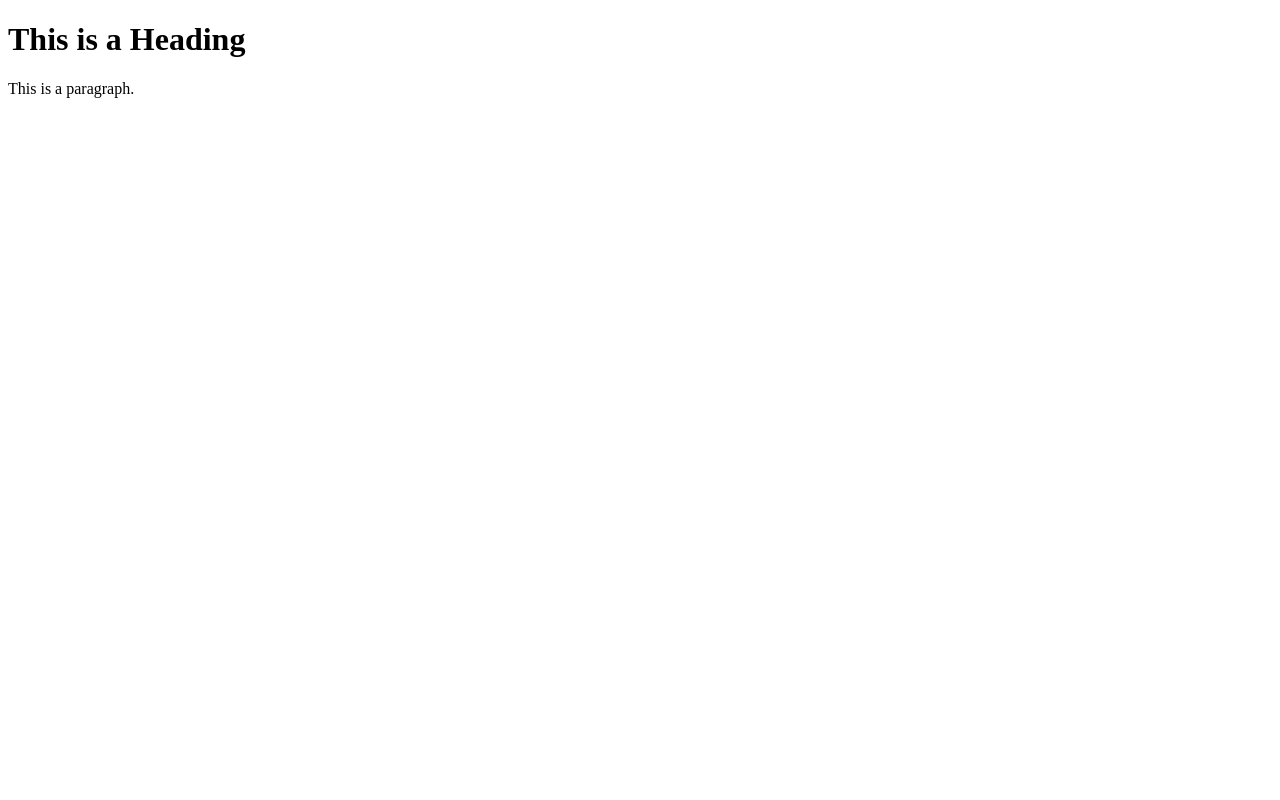
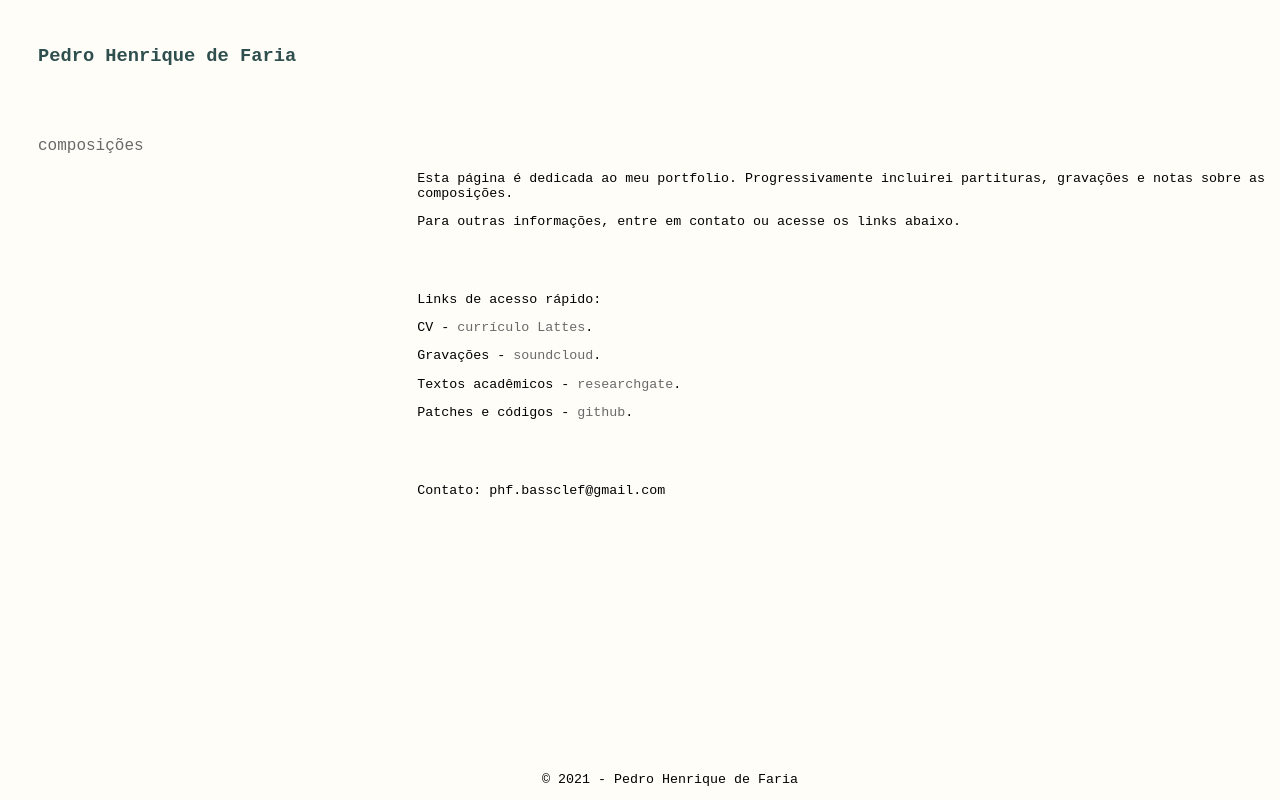
Before and after one commit to phfaria/phfaria.github.io, a plain HTML site: page index.html in a window 1280 px wide. Drawn offline with Linux system fonts and the light colour scheme.

Commit message:
Add files via upload

```diff
--- a/index.html
+++ b/index.html
@@ -1,12 +1,95 @@
 <!DOCTYPE html>
 <html>
 <head>
-<title>Page Title</title>
+<meta http-equiv="content-type" content="text/html; charset=utf-8">
+
+<title>P. H. Faria
+</title>
+<style>
+body {
+  background-color: #fffdf7;
+}
+
+h1,h2,h3,h4,h5 {
+  font-family: 'Courier New', monospace;
+  margin-left: 30px;
+  color: DarkSlateGray;
+}
+
+p {
+  font-family: 'Courier New', monospace;
+  margin-left: 30px;
+}
+
+a {
+  color: DimGray;
+  text-decoration: none;
+}
+
+.column {
+ float: left;
+}
+
+.left {
+  width: 30%;
+}
+
+.right {
+  width: 70%;
+}
+
+/* Clear floats after the columns */
+.row:after {
+  content: "";
+  display: table;
+  clear: both;
+}
+
+#bottom {
+  position: absolute;
+  left: 40%;
+  bottom: 0;
+  font-size: 10pt;
+}
+
+</style>
 </head>
+
+
 <body>
+<br>
 
-<h1>This is a Heading</h1>
-<p>This is a paragraph.</p>
+<h3>Pedro Henrique de Faria</h3>
 
+<br>
+<br>
+<div class="row">
+  <div class="column left">
+    <p> <a href="mus.html"> composições </a> </p>
+    <br>
+  </div>
+
+  <div class="column right">
+    <br>
+    <br>
+    <p style="font-size: 10pt"> Esta página é dedicada ao meu portfolio. Progressivamente incluirei partituras, gravações e notas sobre as composições. </p>
+    <p style="font-size: 10pt"> Para outras informações, entre em contato ou acesse os links abaixo. </p>
+    <br>
+    <br>
+    <p style="font-size: 10pt"> Links de acesso rápido: </p>
+    <p style="font-size: 10pt"> CV - <a href="http://lattes.cnpq.br/1252826099962429" target="_blank"> currículo Lattes</a>.</p>
+    <p style="font-size: 10pt"> Gravações - <a href="https://soundcloud.com/fariaph" target="_blank"> soundcloud</a>.</p>
+    <p style="font-size: 10pt"> Textos acadêmicos - <a href="https://www.researchgate.net/profile/Pedro-Henrique-De-Faria-2" target="_blank"> researchgate</a>.</p>
+    <p style="font-size: 10pt"> Patches e códigos - <a href="https://github.com/phfaria" target="_blank"> github</a>.</p>
+    <br>
+    <br>
+    <p style="font-size: 10pt"> Contato: phf.bassclef@gmail.com </p>
+  </div>
+</div>
+</div>
+    <div id="bottom">
+        <p>&copy 2021 - Pedro Henrique de Faria</p>
+    </div>
+  </div>
 </body>
 </html>
```
